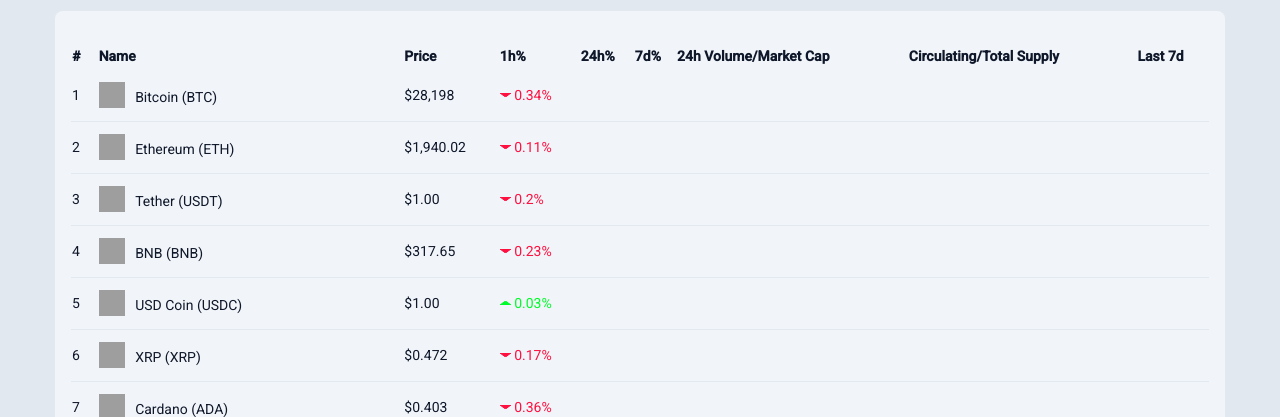
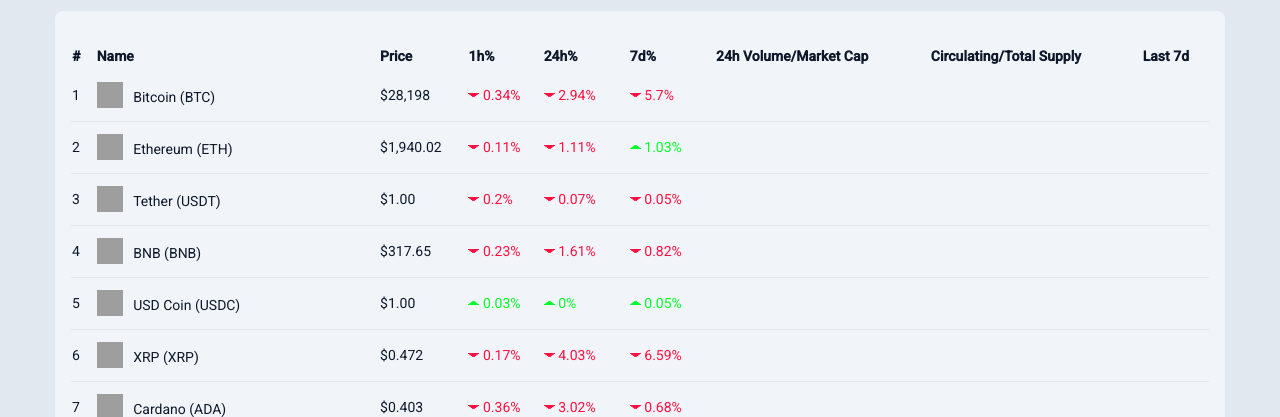
Before and after one commit to grefelnable/crypto-app, a React (Vite) app: page / in a window 1280 px wide. Shown: the part 383-800 px from the top of the page. Built offline with nearby package versions, Linux system fonts and the light colour scheme; no server answers; grey boxes are pictures that could not be loaded.

Commit message:
Add daily and weekly percentage changes

```diff
--- a/src/components/Table.jsx
+++ b/src/components/Table.jsx
@@ -59,6 +59,8 @@ const Table = () => {
             image,
             current_price,
             price_change_percentage_1h_in_currency: hourlyChange,
+            price_change_percentage_24h_in_currency: dailyChange,
+            price_change_percentage_7d_in_currency: weeklyChange,
           } = item;
 
           // console log
@@ -84,6 +86,14 @@ const Table = () => {
                 <PriceChange price={hourlyChange}>
                   <ArrowIcon price={hourlyChange} />
                   {Math.abs(hourlyChange.toFixed(2))}%
+                </PriceChange>
+                <PriceChange price={dailyChange}>
+                  <ArrowIcon price={dailyChange} />
+                  {Math.abs(dailyChange.toFixed(2))}%
+                </PriceChange>
+                <PriceChange price={weeklyChange}>
+                  <ArrowIcon price={weeklyChange} />
+                  {Math.abs(weeklyChange.toFixed(2))}%
                 </PriceChange>
               </tr>
             </tbody>
```
